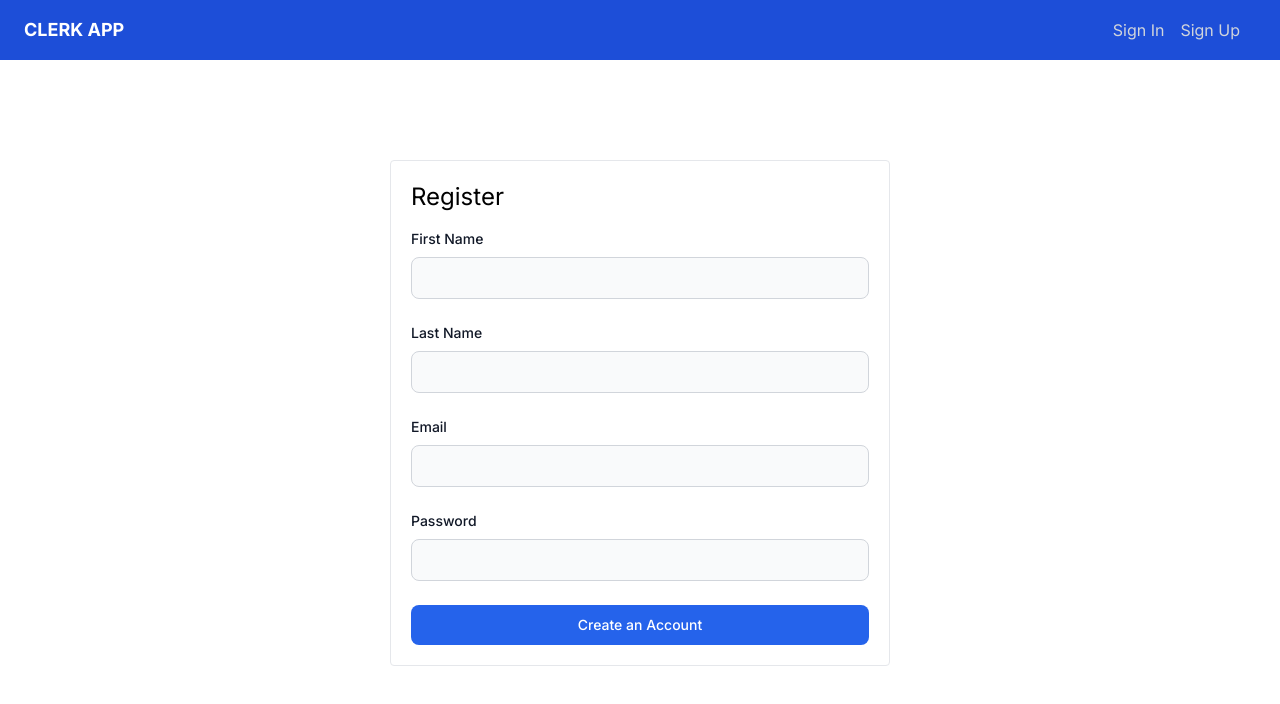
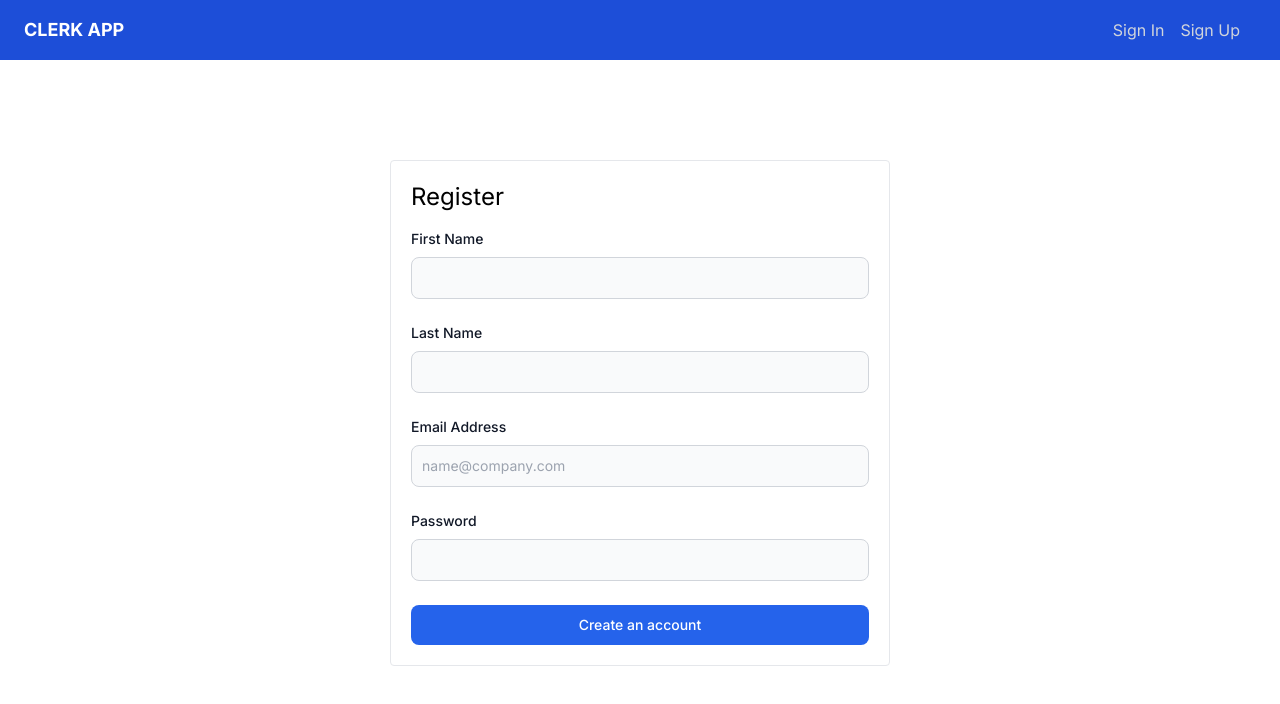
Before and after one commit to midcenturydude7/nextjs-auth-app, a Next.js app: page /register in a window 1280 px wide. Shown: the top 704 px of the page. Built offline with nearby package versions, Linux system fonts and the light colour scheme; no server answers.

Commit message:
Working to fix verification bug

```diff
--- a/app/register/page.jsx
+++ b/app/register/page.jsx
@@ -1,19 +1,20 @@
 "use client";
 import React from "react";
+import { useState } from "react";
 import { useSignUp } from "@clerk/nextjs";
 import { useRouter } from "next/navigation";
 
 const RegisterPage = () => {
   const { isLoaded, signUp, setActive } = useSignUp();
-  const [email, setEmail] = React.useState(""); // The user's email address
-  const [firstName, setFirstName] = React.useState(""); // The user's first name
-  const [lastName, setLastName] = React.useState(""); // The user's last name
-  const [password, setPassword] = React.useState(""); // The user's password
-  const [pendingVerification, setPendingVerification] = React.useState(false); // Whether the user is pending verification
-  const [code, setCode] = React.useState(""); // The verification code
+  const [email, setEmail] = useState("");
+  const [firstName, setFirstName] = useState("");
+  const [lastName, setLastName] = useState("");
+  const [password, setPassword] = useState("");
+  const [pendingVerification, setPendingVerification] = useState(false);
+  const [code, setCode] = useState("");
   const router = useRouter();
 
-  // Form submission handler
+  // Form Submit
   const handleSubmit = async (e) => {
     e.preventDefault();
 
@@ -26,25 +27,22 @@ const RegisterPage = () => {
         first_name: firstName,
         last_name: lastName,
         email_address: email,
-        password: password,
+        password,
       });
 
-      // Send email
-      await signUp.prepareEmailAddressVerification({
-        strategy: "email_code",
-      });
+      // send the email.
+      await signUp.prepareEmailAddressVerification({ strategy: "email_code" });
 
-      // Change UI
+      // change the UI to our pending section.
       setPendingVerification(true);
-    } catch (error) {
-      console.log(error);
+    } catch (err) {
+      console.error(err);
     }
   };
 
-  // Verification code submission handler via email
+  // Verify User Email Code
   const onPressVerify = async (e) => {
     e.preventDefault();
-
     if (!isLoaded) {
       return;
     }
@@ -54,17 +52,16 @@ const RegisterPage = () => {
         code,
       });
       if (completeSignUp.status !== "complete") {
-        // Investigate the response, to see if there was an error,
-        // or if the user needs to complete more steps
+        /*  investigate the response, to see if there was an error
+         or if the user needs to complete more steps.*/
         console.log(JSON.stringify(completeSignUp, null, 2));
       }
       if (completeSignUp.status === "complete") {
-        // The user has completed all steps, and is now signed in
         await setActive({ session: completeSignUp.createdSessionId });
         router.push("/");
       }
-    } catch (error) {
-      console.log(JSON.stringify(error, null, 2));
+    } catch (err) {
+      console.error(JSON.stringify(err, null, 2));
     }
   };
 
@@ -75,13 +72,13 @@ const RegisterPage = () => {
         <form onSubmit={handleSubmit} className="space-y-4 md:space-y-6">
           <div>
             <label
-              htmlFor="email"
+              htmlFor="first_name"
               className="block mb-2 text-sm font-medium text-gray-900">
               First Name
             </label>
             <input
               type="text"
-              name="first name"
+              name="first_name"
               id="first_name"
               onChange={(e) => setFirstName(e.target.value)}
               className="bg-gray-50 border border-gray-300 text-gray-900 sm:text-sm rounded-lg focus:ring-blue-600 focus:border-blue-600 block w-full p-2.5"
@@ -90,13 +87,13 @@ const RegisterPage = () => {
           </div>
           <div>
             <label
-              htmlFor="email"
+              htmlFor="last_name"
               className="block mb-2 text-sm font-medium text-gray-900">
               Last Name
             </label>
             <input
               type="text"
-              name="last name"
+              name="last_name"
               id="last_name"
               onChange={(e) => setLastName(e.target.value)}
               className="bg-gray-50 border border-gray-300 text-gray-900 sm:text-sm rounded-lg focus:ring-blue-600 focus:border-blue-600 block w-full p-2.5"
@@ -107,7 +104,7 @@ const RegisterPage = () => {
             <label
               htmlFor="email"
               className="block mb-2 text-sm font-medium text-gray-900">
-              Email
+              Email Address
             </label>
             <input
               type="email"
@@ -115,12 +112,13 @@ const RegisterPage = () => {
               id="email"
               onChange={(e) => setEmail(e.target.value)}
               className="bg-gray-50 border border-gray-300 text-gray-900 sm:text-sm rounded-lg focus:ring-blue-600 focus:border-blue-600 block w-full p-2.5"
+              placeholder="name@company.com"
               required={true}
             />
           </div>
           <div>
             <label
-              htmlFor="email"
+              htmlFor="password"
               className="block mb-2 text-sm font-medium text-gray-900">
               Password
             </label>
@@ -129,18 +127,17 @@ const RegisterPage = () => {
               name="password"
               id="password"
               onChange={(e) => setPassword(e.target.value)}
-              className="bg-gray-50 border border-gray-300 text-gray-900 sm:text-sm rounded-lg focus:ring-blue-600 focus:border-blue-600 block w-full p-2.5"
+              className="bg-gray-50 border border-gray-300 text-gray-900 sm:text-sm rounded-lg block w-full p-2.5"
               required={true}
             />
           </div>
           <button
             type="submit"
             className="w-full text-white bg-blue-600 hover:bg-blue-700 font-medium rounded-lg text-sm px-5 py-2.5 text-center">
-            Create an Account
+            Create an account
           </button>
         </form>
       )}
-
       {pendingVerification && (
         <div>
           <form className="space-y-4 md:space-y-6">
```
Also changed, not shown: 1 other file (tests, documents, lock files or other folders).
